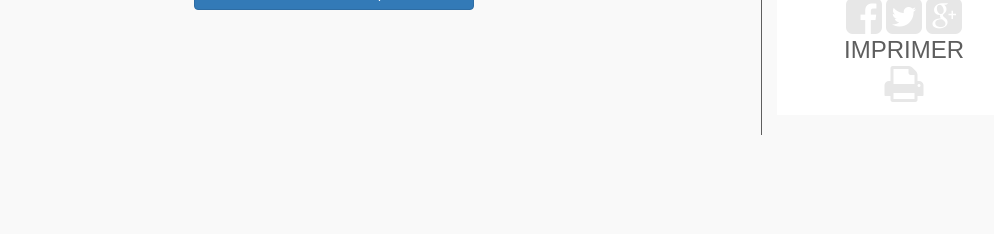
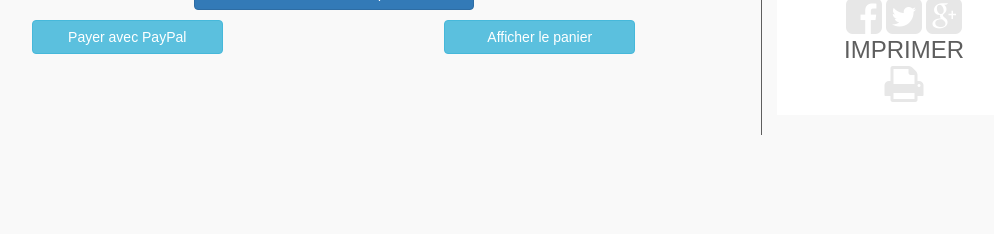
Before and after one commit to theodelsante/infomedia, a PHP site: page /?lang=fr&page=product in a window 1280 px wide. Shown: the part 607-857 px from the top of the page, without its empty margins (164-1158 px from the left). Run offline with PHP 8.4, Linux system fonts and the light colour scheme; data that the repository does not hold is empty.

Commit message:
Intégration PayPal dans la fiche produit

```diff
--- a/assets/css/shop.css
+++ b/assets/css/shop.css
@@ -1,6 +1,13 @@
 .grid-item {
 	min-width: 32%;
 	margin: 5px .5%;
+}
+
+#product input[type="submit"] {
+	min-width: 50%;
+	margin: 10px auto;
+	display: block;
+	clear: both;
 }
 
 @media screen and (min-width: 768px) {
--- a/controller/pay.php
+++ b/controller/pay.php
@@ -1,6 +1,5 @@
 <?php
-// Adresse e-mail du vendeur
-$email_vendeur = "vendeur-testtd@gmail.com";
+require_once('../model/PayPal.php');
 // Envoi des infos a Paypal
 $req = "cmd=_notify-validate";
 foreach ($_POST as $key => $value) {
@@ -26,7 +25,7 @@
     // Vérifier que le statut du paiement est complet
     if ($_POST['payment_status'] == "Completed") {
         // Vérification de l'e-mail du vendeur
-        if ($email_vendeur == $_POST['receiver_email']) {
+        if (PayPal::$VENDOR_MAIL == $_POST['receiver_email']) {
             // Récupération du montant de la commande dans la BDD
             $req = "SELECT montant_ttc FROM commandes WHERE id=" . $_POST['custom'];
             $rep = mysqli_query($db, $req);
--- a/model/Paypal.php
+++ b/model/Paypal.php
@@ -1,34 +1,33 @@
 <?php
+class PayPal {
 
-class Paypal {
+    public static $VENDOR_MAIL = "vendeur-testtd@gmail.com";
 
     public static function addToCart($id, $nom, $prix, $tva, $transport) {
-        echo '<form target="paypal" action="https://www.sandbox.paypal.com/cgi-bin/webscr" method="post" >
+        echo '<form target="paypal" action="https://www.sandbox.paypal.com/cgi-bin/webscr" method="post" class="col-xs-6">
         <input type="hidden" name="cmd" value="_cart">
-    <input type="hidden" name="business" value="vendeur-testtd@gmail.com">
+        <input type="hidden" name="business" value="'.PayPal::$VENDOR_MAIL.'">
         <input type="hidden" name="lc" value="FR">
-    <input type="hidden" name="item_name" value="' . $nom . '">
-    <input type="hidden" name="item_number" value="' . id . '">
-    <input type="hidden" name="amount" value="' . prix . '">
+        <input type="hidden" name="item_name" value="'.$nom.'">
+        <input type="hidden" name="item_number" value="'.$id.'">
+        <input type="hidden" name="amount" value="'.$prix.'">
         <input type="hidden" name="currency_code" value="EUR">
         <input type="hidden" name="button_subtype" value="products">
         <input type="hidden" name="no_note" value="0">
-    <input type="hidden" name="tax_rate" value="' . tva . '">
-    <input type="hidden" name="shipping" value="' . transport . '">
+        <input type="hidden" name="tax_rate" value="'.$tva.'">
+        <input type="hidden" name="shipping" value="'.$transport.'">
         <input type="hidden" name="add" value="1">
         <input type="hidden" name="bn" value="PP-ShopCartBF:btn_cart_LG.gif:NonHostedGuest">
-    <input type="image" src="https://www.paypalobjects.com/fr_FR/FR/i/btn/btn_cart_LG.gif" border="0" name="submit" alt="PayPal, le réflexe sécurité pour payer en ligne">
-    <img alt="" border="0" src="https://www.paypalobjects.com/fr_FR/i/scr/pixel.gif" width="1" height="1">
+        <input type="submit" name="submit" value="Payer avec PayPal" class="btn btn-info">
     </form>';
     }
 
     public static function displayCart() {
-        echo '<form target = "paypal" action = "https://www.sandbox.paypal.com/cgi-bin/webscr" method = "post" >
-        <input type = "hidden" name = "cmd" value = "_cart">
-        <input type = "hidden" name = "business" value = "vendeur-testtd@gmail.com">
-        <input type = "hidden" name = "display" value = "1">
-        <input type = "image" src = "https://www.paypalobjects.com/fr_FR/FR/i/btn/btn_viewcart_LG.gif" border = "0" name = "submit" alt = "PayPal, le réflexe sécurité pour payer en ligne">
-        <img alt = "" border = "0" src = "https://www.paypalobjects.com/fr_FR/i/scr/pixel.gif" width = "1" height = "1">
+        echo '<form target = "paypal" action="https://www.sandbox.paypal.com/cgi-bin/webscr" method="post" class="col-xs-6">
+        <input type="hidden" name="cmd" value="_cart">
+        <input type="hidden" name="business" value="'.PayPal::$VENDOR_MAIL.'">
+        <input type="hidden" name="display" value="1">
+        <input type="submit" name="submit" value="Afficher le panier" class="btn btn-info">
     </form>';
     }
 }
--- a/view/product.php
+++ b/view/product.php
@@ -10,6 +10,10 @@
             <p><?php echo $json['shop']['products'][$_GET['id']]['description']; ?></p>
         </div>
         <a href="./?page=shop" class="btn btn-primary" role="button"><?php echo $json['back_to_shop']; ?></a>
+        <?php
+        PayPal::addToCart($_GET['id'], $json['shop']['products'][$_GET['id']]['name'], $json['shop']['products'][$_GET['id']]['price'], 0, 0);
+        PayPal::displayCart();
+        ?>
     </div>
     <?php
     require_once ('sidebar.php');
```
Lines whose indentation alone changed are shown as unchanged.
